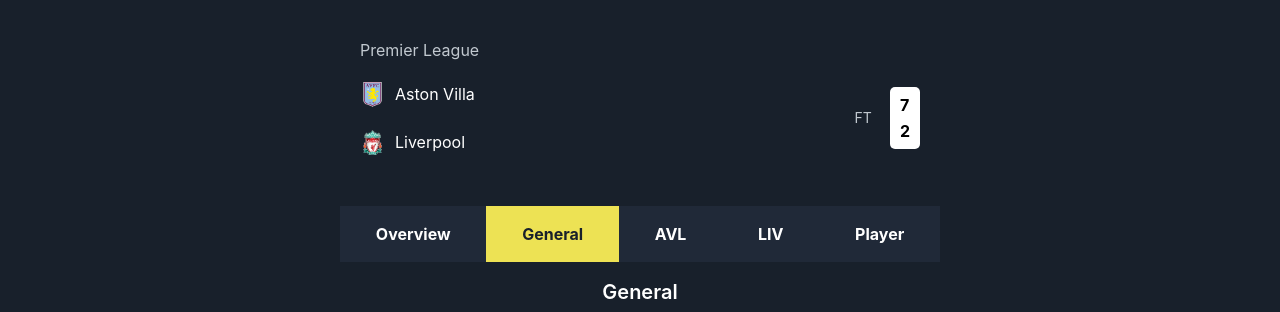
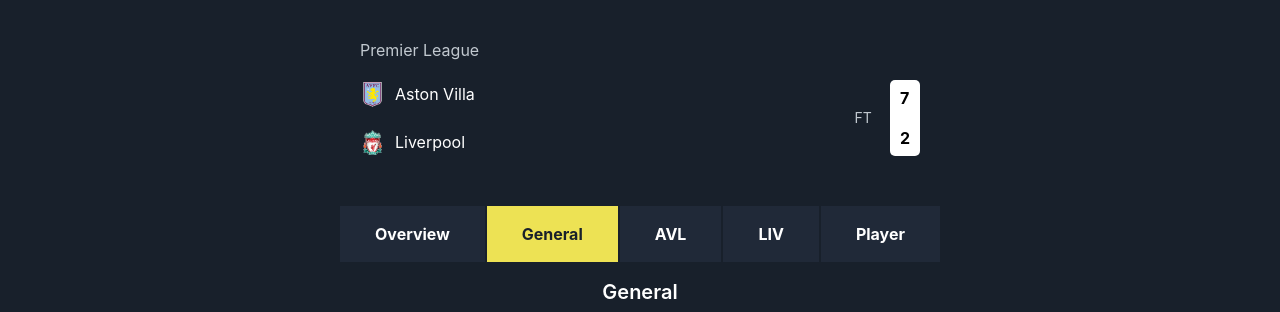
Before and after one commit to TheDayC/accumulator-demo, a React (Create React App) app: page / in a window 1280 px wide. Shown: the top 312 px of the page. Built offline with nearby package versions, Linux system fonts and the light colour scheme.

Commit message:
Fixed some mistakes in nav and header styling

```diff
--- a/src/components/Header/navigation/styles.scss
+++ b/src/components/Header/navigation/styles.scss
@@ -7,6 +7,7 @@
     .navLink {
         display: flex;
         flex-grow: 1;
+        border-right: 2px solid $dark_blue;
 
         span, a {
             display: block;
@@ -35,5 +36,9 @@
                 color: $dark_blue;
             }
         }
+
+        &:last-child {
+            border-right: none;
+        }
     }
 }
--- a/src/components/Header/score/styles.scss
+++ b/src/components/Header/score/styles.scss
@@ -60,13 +60,16 @@
             display: flex;
             justify-content: center;
             align-items: center;
+            margin: 10px 0;
 
             .background {
                 display: flex;
                 flex-direction: column;
+                justify-content: space-between;
                 background-color: $white;
                 padding: 10px;
                 border-radius: 5px;
+                height: 100%;
 
                 span {
                     font-size: 16px;
```
